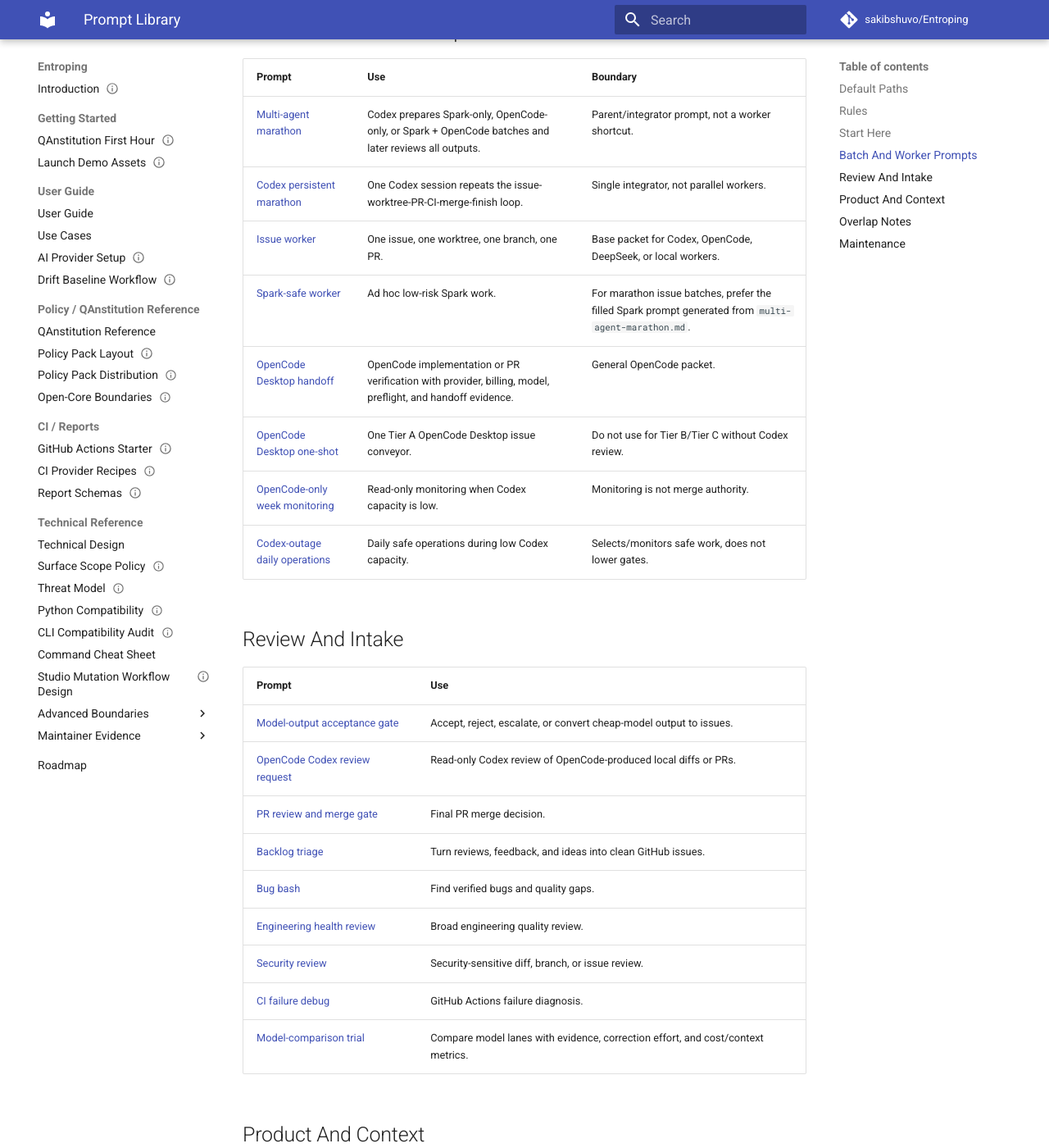
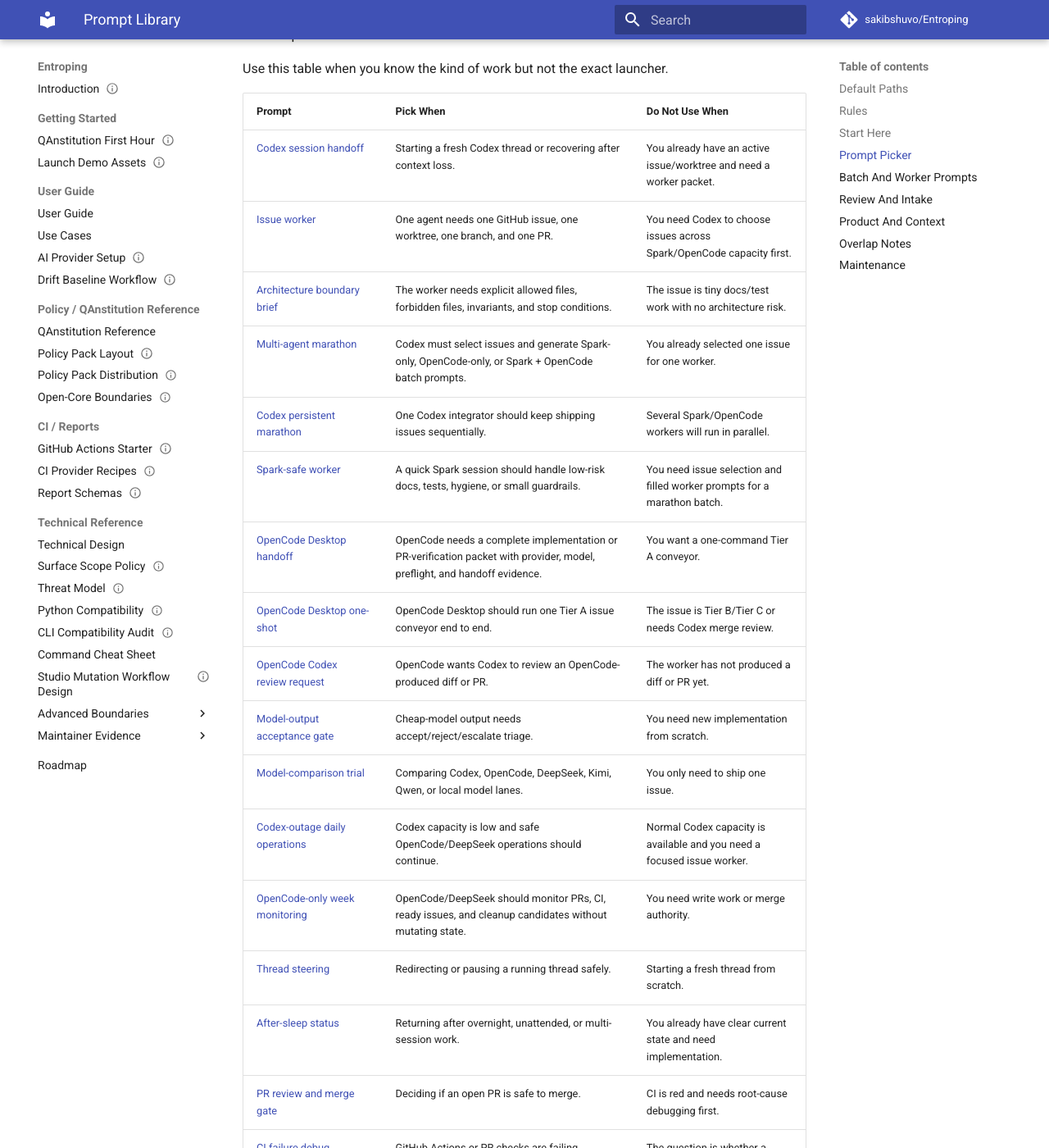
Before and after one commit to sakibshuvo/Entroping, an MkDocs documentation site: the page built from docs/meta/prompt-library/README.md, in a window 1280 px wide and 1400 px high, scrolled down 2543 px. Shown: the whole window at 82% size. Built offline with MkDocs 1.6.1 and Material for MkDocs 9.7.7, drawn with Linux system fonts in a browser that asks for light colours; comment, search, counter and statistics services are not loaded; some of the changed text lies outside the part shown.

Commit message:
docs(prompts): restore prompt picker table

```diff
--- a/docs/meta/prompt-library/README.md
+++ b/docs/meta/prompt-library/README.md
@@ -99,6 +99,41 @@
 | Debug red CI | [CI failure debug](ci-failure-debug.md) |
 | Return after unattended work | [After-sleep status](after-sleep-status.md) |
 
+## Prompt Picker
+
+Use this table when you know the kind of work but not the exact launcher.
+
+| Prompt | Pick When | Do Not Use When |
+| --- | --- | --- |
+| [Codex session handoff](codex-session-handoff.md) | Starting a fresh Codex thread or recovering after context loss. | You already have an active issue/worktree and need a worker packet. |
+| [Issue worker](issue-worker.md) | One agent needs one GitHub issue, one worktree, one branch, and one PR. | You need Codex to choose issues across Spark/OpenCode capacity first. |
+| [Architecture boundary brief](architecture-boundary-brief.md) | The worker needs explicit allowed files, forbidden files, invariants, and stop conditions. | The issue is tiny docs/test work with no architecture risk. |
+| [Multi-agent marathon](multi-agent-marathon.md) | Codex must select issues and generate Spark-only, OpenCode-only, or Spark + OpenCode batch prompts. | You already selected one issue for one worker. |
+| [Codex persistent marathon](codex-persistent-marathon.md) | One Codex integrator should keep shipping issues sequentially. | Several Spark/OpenCode workers will run in parallel. |
+| [Spark-safe worker](spark-safe-worker.md) | A quick Spark session should handle low-risk docs, tests, hygiene, or small guardrails. | You need issue selection and filled worker prompts for a marathon batch. |
+| [OpenCode Desktop handoff](opencode-desktop-handoff.md) | OpenCode needs a complete implementation or PR-verification packet with provider, model, preflight, and handoff evidence. | You want a one-command Tier A conveyor. |
+| [OpenCode Desktop one-shot](opencode-desktop-one-shot.md) | OpenCode Desktop should run one Tier A issue conveyor end to end. | The issue is Tier B/Tier C or needs Codex merge review. |
+| [OpenCode Codex review request](opencode-codex-review-request.md) | OpenCode wants Codex to review an OpenCode-produced diff or PR. | The worker has not produced a diff or PR yet. |
+| [Model-output acceptance gate](model-output-acceptance-gate.md) | Cheap-model output needs accept/reject/escalate triage. | You need new implementation from scratch. |
+| [Model-comparison trial](model-comparison-trial.md) | Comparing Codex, OpenCode, DeepSeek, Kimi, Qwen, or local model lanes. | You only need to ship one issue. |
+| [Codex-outage daily operations](codex-outage-daily-operations.md) | Codex capacity is low and safe OpenCode/DeepSeek operations should continue. | Normal Codex capacity is available and you need a focused issue worker. |
+| [OpenCode-only week monitoring](opencode-week-monitoring.md) | OpenCode/DeepSeek should monitor PRs, CI, ready issues, and cleanup candidates without mutating state. | You need write work or merge authority. |
+| [Thread steering](thread-steering.md) | Redirecting or pausing a running thread safely. | Starting a fresh thread from scratch. |
+| [After-sleep status](after-sleep-status.md) | Returning after overnight, unattended, or multi-session work. | You already have clear current state and need implementation. |
+| [PR review and merge gate](pr-review-merge-gate.md) | Deciding if an open PR is safe to merge. | CI is red and needs root-cause debugging first. |
+| [CI failure debug](ci-failure-debug.md) | GitHub Actions or PR checks are failing. | The question is whether a green PR is mergeable. |
+| [Bug bash](bug-bash.md) | Searching for verified bugs and quality gaps. | You already have a validated issue to implement. |
+| [Backlog triage](backlog-triage.md) | Turning reviews, feedback, and ideas into scoped GitHub issues. | You need to merge an existing PR. |
+| [Engineering health review](engineering-health-review.md) | Broad review of architecture, maintainability, tests, docs, security, and regression risk. | You need narrow issue implementation. |
+| [Security review](security-review.md) | Reviewing a security-sensitive diff, branch, or issue. | You need a full repository security scan through the security plugin. |
+| [Launch readiness review](launch-readiness-review.md) | Checking README, install, demo, public surface, and first-five-minute UX. | The question is stable-core evidence only. |
+| [Stable-core audit](stable-core-audit.md) | Verifying stable-core readiness claims. | You need product onboarding critique. |
+| [Roadmap and progress refresh](roadmap-progress-refresh.md) | Refreshing roadmap/progress without Markdown sprawl. | The work belongs in a GitHub issue only. |
+| [Context reconciliation](context-reconciliation.md) | Comparing historical source material or archived context against current repo truth. | You need a new implementation plan without source-history drift. |
+| [Gemini review](gemini-review.md) | Asking Gemini or NotebookLM for product/engineering sanity checks. | You need authoritative repo decisions. |
+| [Claude code review](claude-code-review.md) | Asking Claude Code or work-Claude for source-pinned review. | You need Codex to integrate or merge. |
+| [DeepSeek/OpenCode review](deepseek-opencode-review.md) | Getting bounded DeepSeek/OpenCode review, bug bash, or patch proposals. | You need OpenCode implementation with a full work packet. |
+
 ## Batch And Worker Prompts
 
 | Prompt | Use | Boundary |
```
